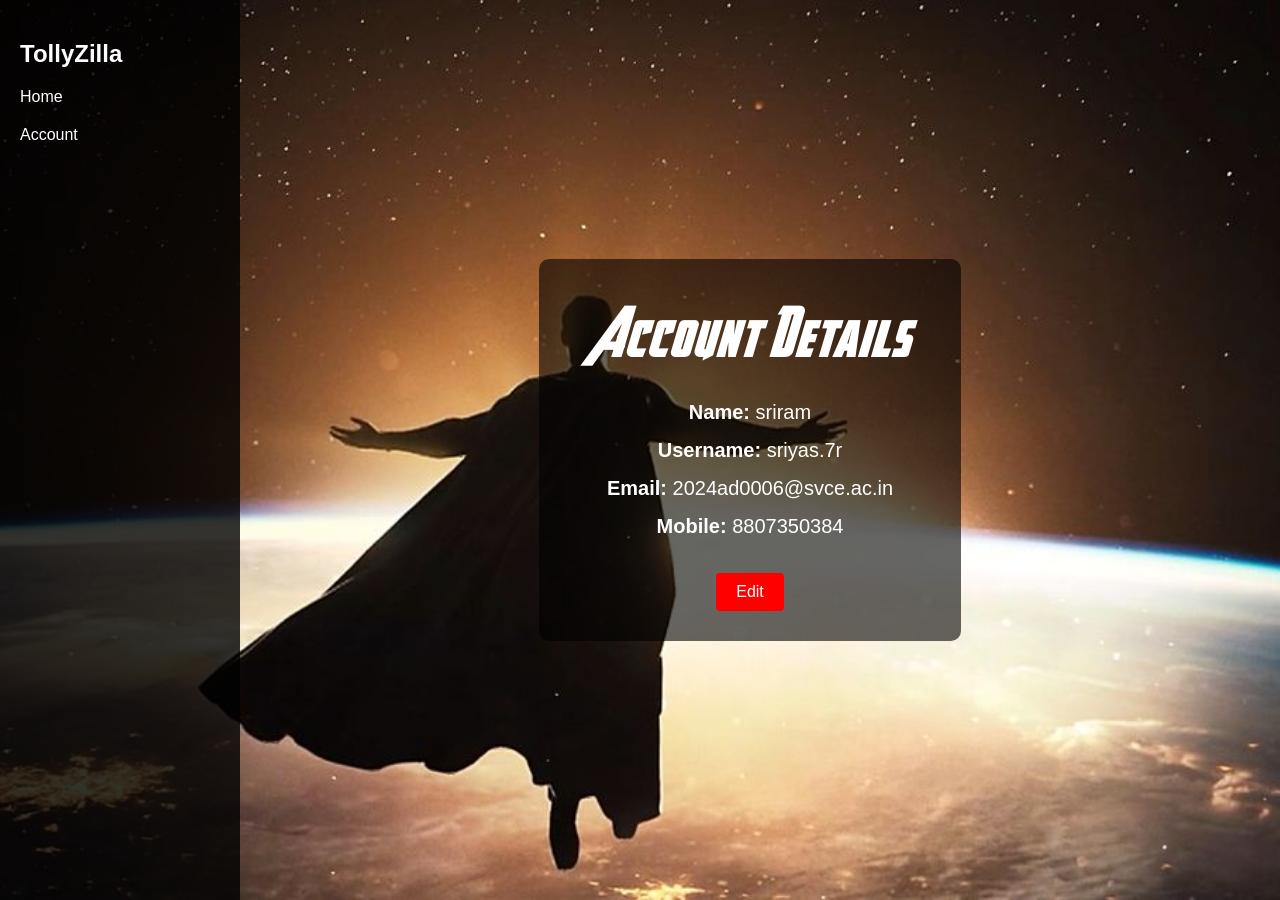
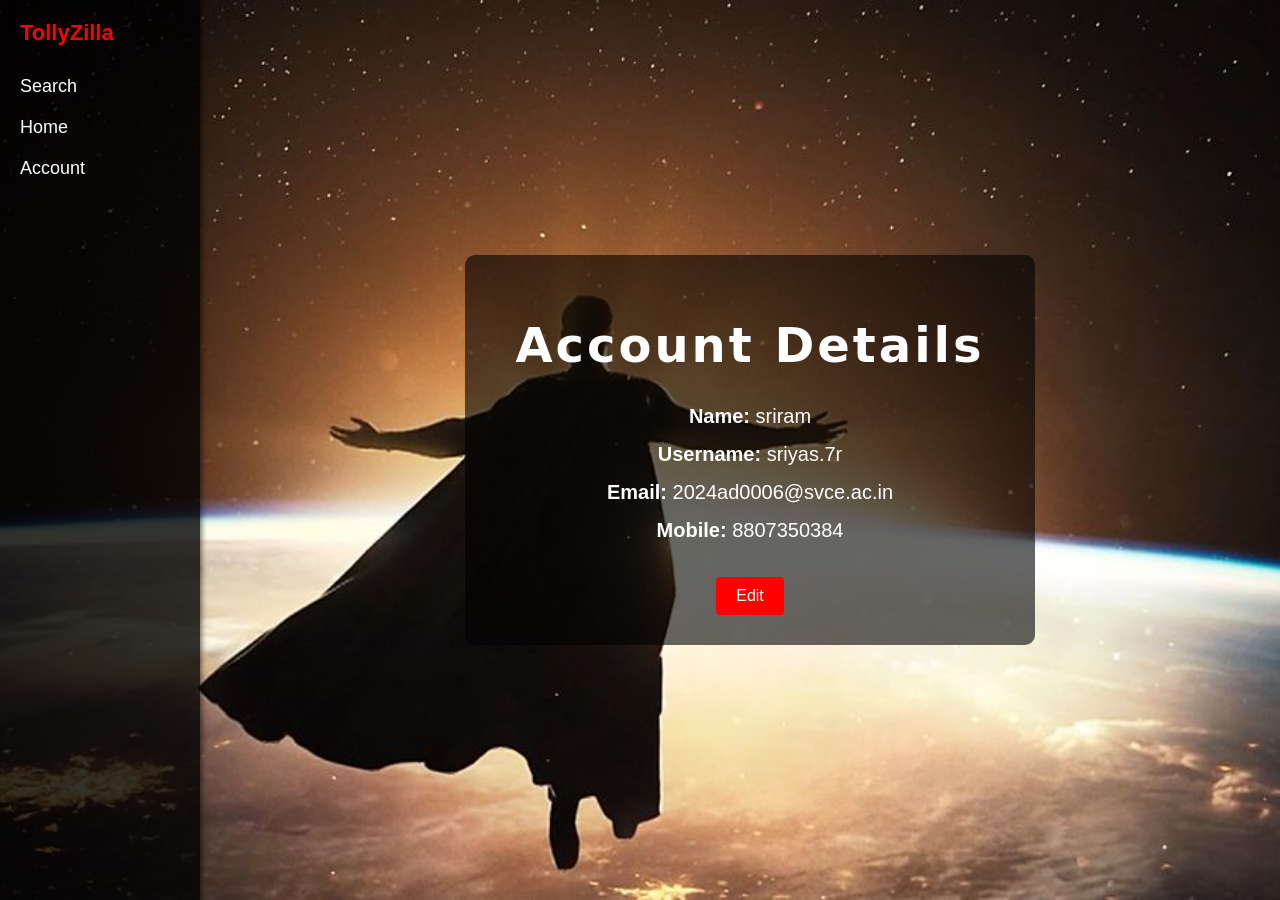
Before and after one commit to 25-sriram/TollyWeb, a Flask app: page /account in a window 1280 px wide. Run offline with Flask 3, Linux system fonts and the light colour scheme; a user stored in the database is signed in; data comes from the database, SQL or seed files in the repository; some web fonts are replaced.

Commit message:
Update account.html

```diff
--- a/templates/account.html
+++ b/templates/account.html
@@ -5,7 +5,7 @@
     <style>
         @font-face {
             font-family: 'Avengers';
-            src: url("{{ url_for('static', filename='Avengers.ttf') }}") format('truetype');
+            src: url("{{ url_for('static', filename='fonts/Avengers.ttf') }}") format('truetype');
         }
 
         body {
@@ -26,10 +26,11 @@
         }
 
         .sidebar {
-            width: 200px;
+            width: 160px;
             background-color: rgba(0, 0, 0, 0.8);
             padding: 20px;
             height: 100vh;
+            box-shadow: 2px 0 5px rgba(0,0,0,0.5);
             position: fixed;
             top: 0;
             left: 0;
@@ -40,6 +41,11 @@
             margin: 20px 0;
             color: white;
             text-decoration: none;
+            font-size: 18px;
+        }
+
+        .sidebar a:hover {
+            color: red;
         }
 
         .main-content {
@@ -107,7 +113,8 @@
 <body>
     <div class="layout">
         <div class="sidebar">
-            <h2>TollyZilla</h2>
+            <div style="font-size: 22px; font-weight: bold; color: red; margin-bottom: 30px;">TollyZilla</div>
+            <a href="{{ url_for('search_page') }}">Search</a>
             <a href="/home">Home</a>
             <a href="/account">Account</a>
         </div>
```
